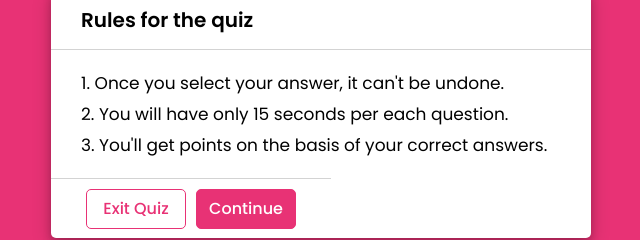
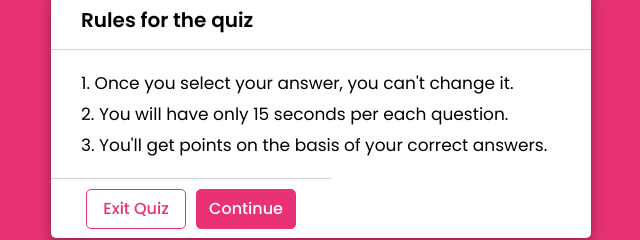
Before and after one commit to KshitijaGiradkar/Online-Quiz, a plain HTML site: page index.html in a window 1280 px wide. Both pictures are taken after a click on the button "Start Quiz". Shown: the part 286-526 px from the top of the page, 319-959 px from the left. Drawn offline with Linux system fonts and the light colour scheme.

Commit message:
second commit

```diff
--- a/index.html
+++ b/index.html
@@ -18,7 +18,7 @@
 
         </span></div>
         <div class="info-list">
-            <div class="info">1. Once you select your answer, it can't be undone.</div>
+            <div class="info">1. Once you select your answer, you can't change it.</div>
             <div class="info">2. You will have only 15 seconds per each question.</div>
             <div class="info">3. You'll get points on the basis of your correct answers.</div>
         </div>
```
